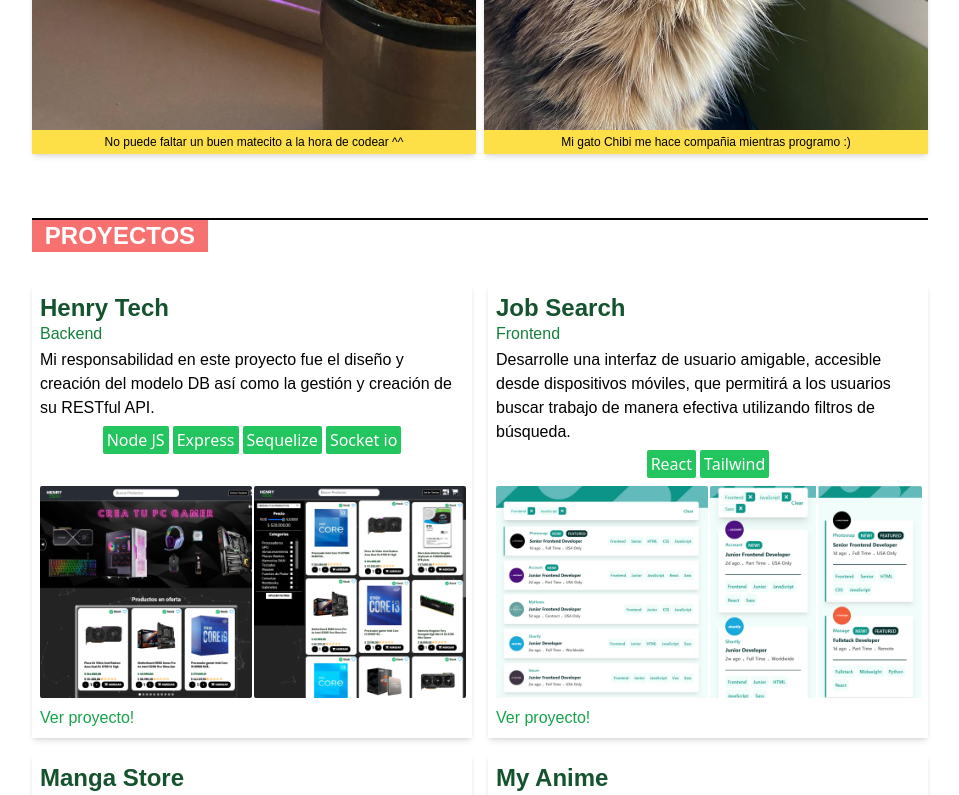
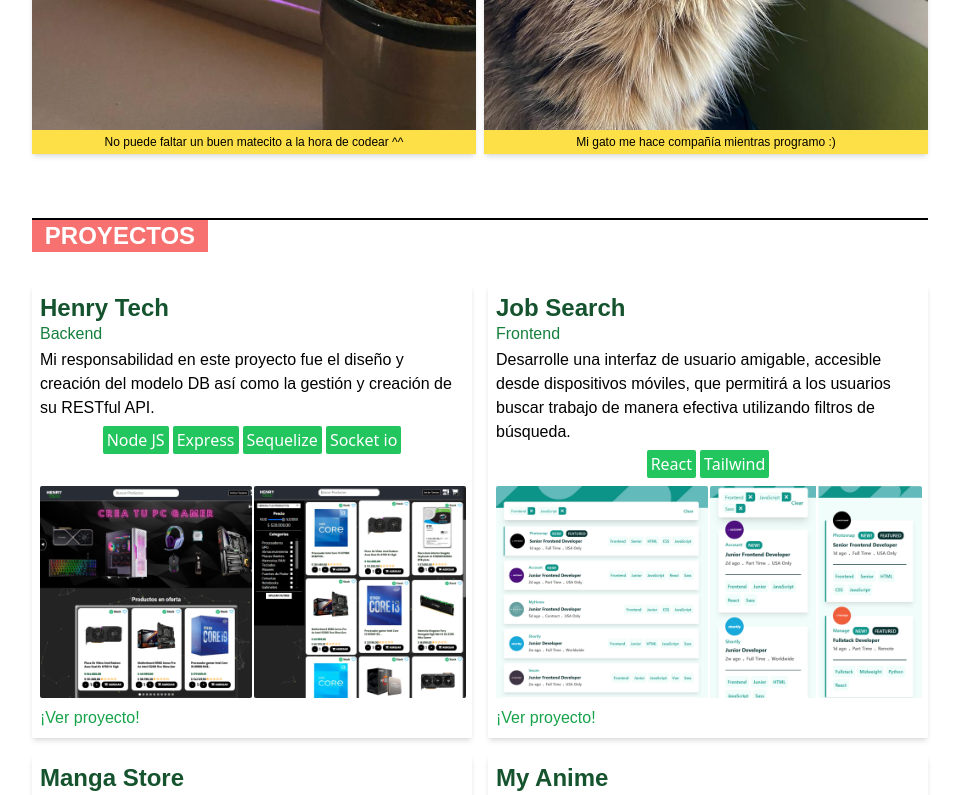
Before and after one commit to tobiastka/portfolio, a React (Vite) app: page / in a window 1280 px wide. Shown: the part 1180-1975 px from the top of the page, without its empty margins (160-1119 px from the left). Built offline with nearby package versions, Linux system fonts and the light colour scheme.

Commit message:
Update App.jsx

```diff
--- a/src/App.jsx
+++ b/src/App.jsx
@@ -49,7 +49,7 @@ function App () {
             </div>
             <div className='flex flex-col bg-yellow-300 shadow-md'>
               <img src='.\chibi.jpg' alt='Foto de mi gato' />
-              <h3 className='text-xs text-center font-poppins p-1'>Mi gato Chibi me hace compañia mientras programo :)</h3>
+              <h3 className='text-xs text-center font-poppins p-1'>Mi gato me hace compañía mientras programo :)</h3>
             </div>
           </div>
         </section>
@@ -87,7 +87,7 @@ function App () {
 }
                   </div>
                   <a href={proyecto.deploy} target='_blank' className='font-poppins text-green-600 hover:underline' rel='noreferrer'>
-                    Ver proyecto!
+                    ¡Ver proyecto!
                   </a>
                 </div>
               )
```
